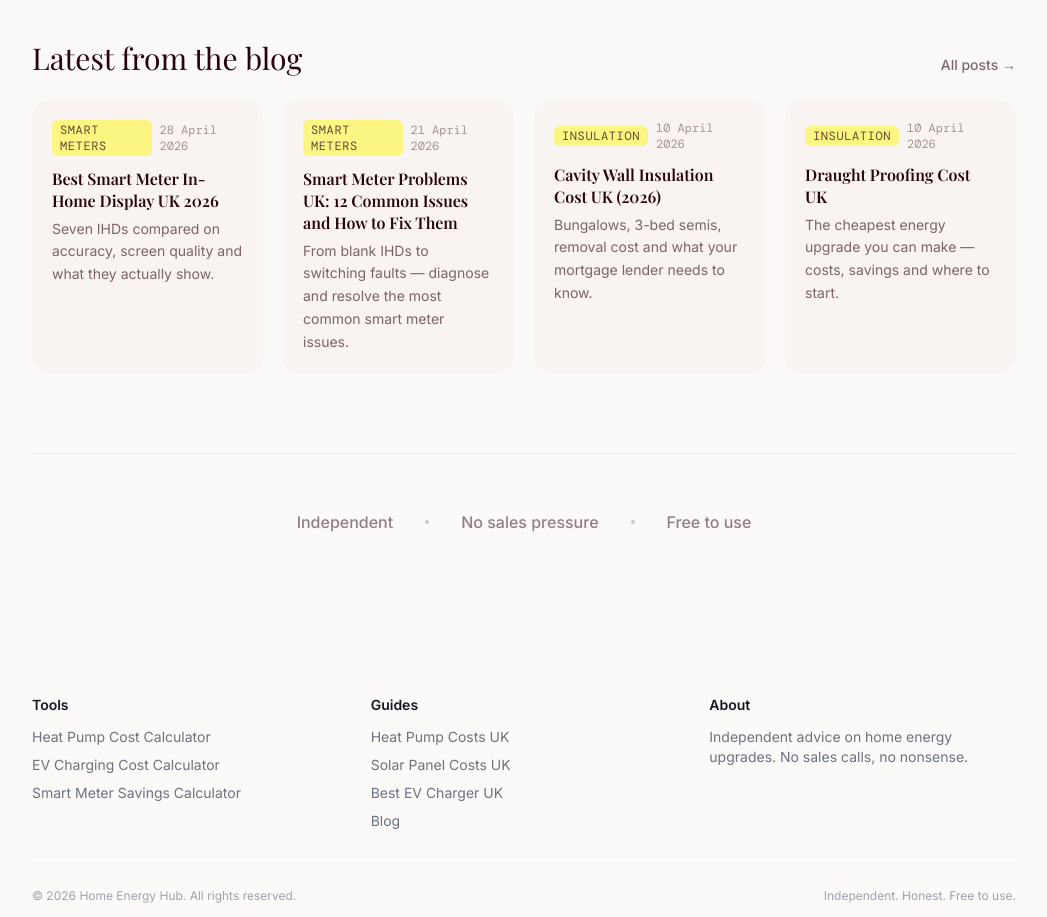
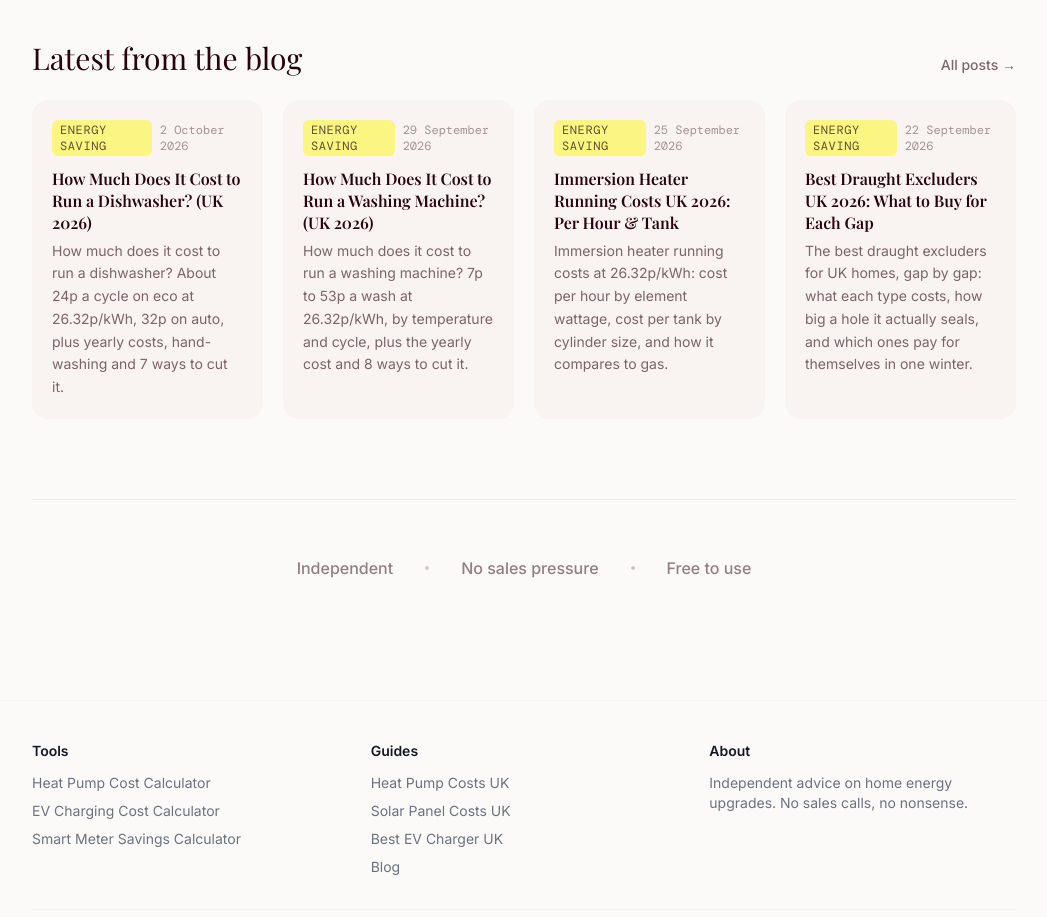
Before and after one commit to nrpilling21/thehomeenergyhub, a Next.js app: page / in a window 1280 px wide. Shown: the part 1420-2337 px from the top of the page, without its empty margins (116-1163 px from the left). Built offline with nearby package versions, Linux system fonts and the light colour scheme; a web font is replaced by a local one.

Commit message:
Update page.tsx

```diff
--- a/src/app/page.tsx
+++ b/src/app/page.tsx
@@ -1,5 +1,6 @@
 import type { Metadata } from "next";
 import Link from "next/link";
+import { getAllPosts } from "@/lib/blog";
 
 export const metadata: Metadata = {
   title: "Home Energy Hub — Independent UK Energy Advice",
@@ -127,34 +128,20 @@ export default function HomePage() {
           </Link>
         </div>
         <div className="grid sm:grid-cols-2 lg:grid-cols-4 gap-5">
-          <BlogCard
-            href="/blog/best-smart-meter-in-home-display-uk"
-            category="Smart Meters"
-            date="28 April 2026"
-            title="Best Smart Meter In-Home Display UK 2026"
-            desc="Seven IHDs compared on accuracy, screen quality and what they actually show."
-          />
-          <BlogCard
-            href="/blog/smart-meter-problems-uk"
-            category="Smart Meters"
-            date="21 April 2026"
-            title="Smart Meter Problems UK: 12 Common Issues and How to Fix Them"
-            desc="From blank IHDs to switching faults — diagnose and resolve the most common smart meter issues."
-          />
-          <BlogCard
-            href="/blog/cavity-wall-insulation-cost-uk"
-            category="Insulation"
-            date="10 April 2026"
-            title="Cavity Wall Insulation Cost UK (2026)"
-            desc="Bungalows, 3-bed semis, removal cost and what your mortgage lender needs to know."
-          />
-          <BlogCard
-            href="/blog/draught-proofing-cost-uk"
-            category="Insulation"
-            date="10 April 2026"
-            title="Draught Proofing Cost UK"
-            desc="The cheapest energy upgrade you can make — costs, savings and where to start."
-          />
+          {/* Built from content/blog at build time, newest first, so a new post
+              appears here on its next deploy with no manual edit. */}
+          {getAllPosts()
+            .slice(0, 4)
+            .map((post) => (
+              <BlogCard
+                key={post.slug}
+                href={`/blog/${post.slug}`}
+                category={formatCategory(post.category)}
+                date={formatPostDate(post.date)}
+                title={post.title}
+                desc={post.description}
+              />
+            ))}
         </div>
       </section>
 
@@ -213,6 +200,21 @@ function Card({
   );
 }
 
+function formatCategory(category: string): string {
+  return category
+    .split("-")
+    .map((w) => (w === "ev" ? "EV" : w.charAt(0).toUpperCase() + w.slice(1)))
+    .join(" ");
+}
+
+/* Frontmatter dates are YYYY-MM-DD or DD.MM.YYYY. */
+function formatPostDate(dateStr: string): string {
+  const dot = dateStr.match(/^(\d{2})\.(\d{2})\.(\d{4})$/);
+  const d = new Date(dot ? `${dot[3]}-${dot[2]}-${dot[1]}` : dateStr);
+  if (Number.isNaN(d.getTime())) return dateStr;
+  return d.toLocaleDateString("en-GB", { day: "numeric", month: "long", year: "numeric", timeZone: "UTC" });
+}
+
 function BlogCard({
   href,
   category,
```
